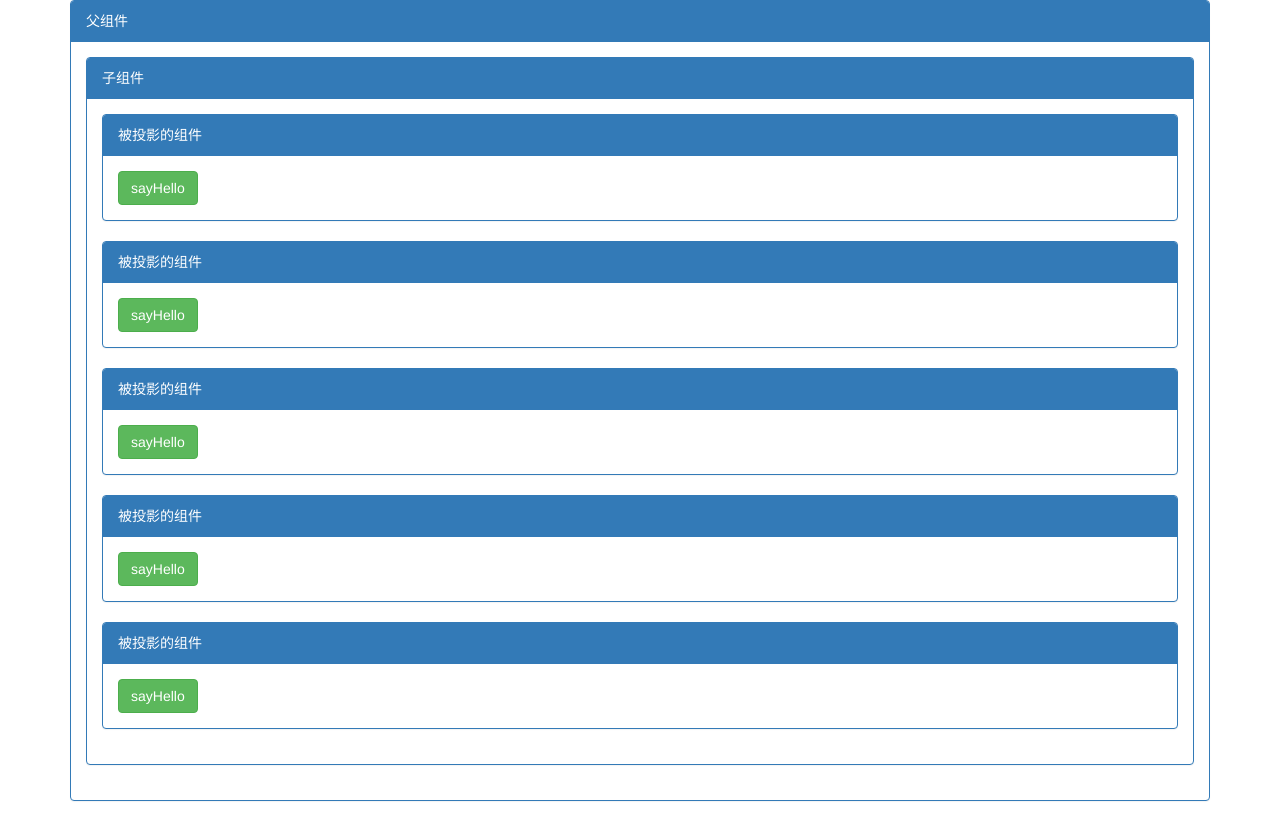
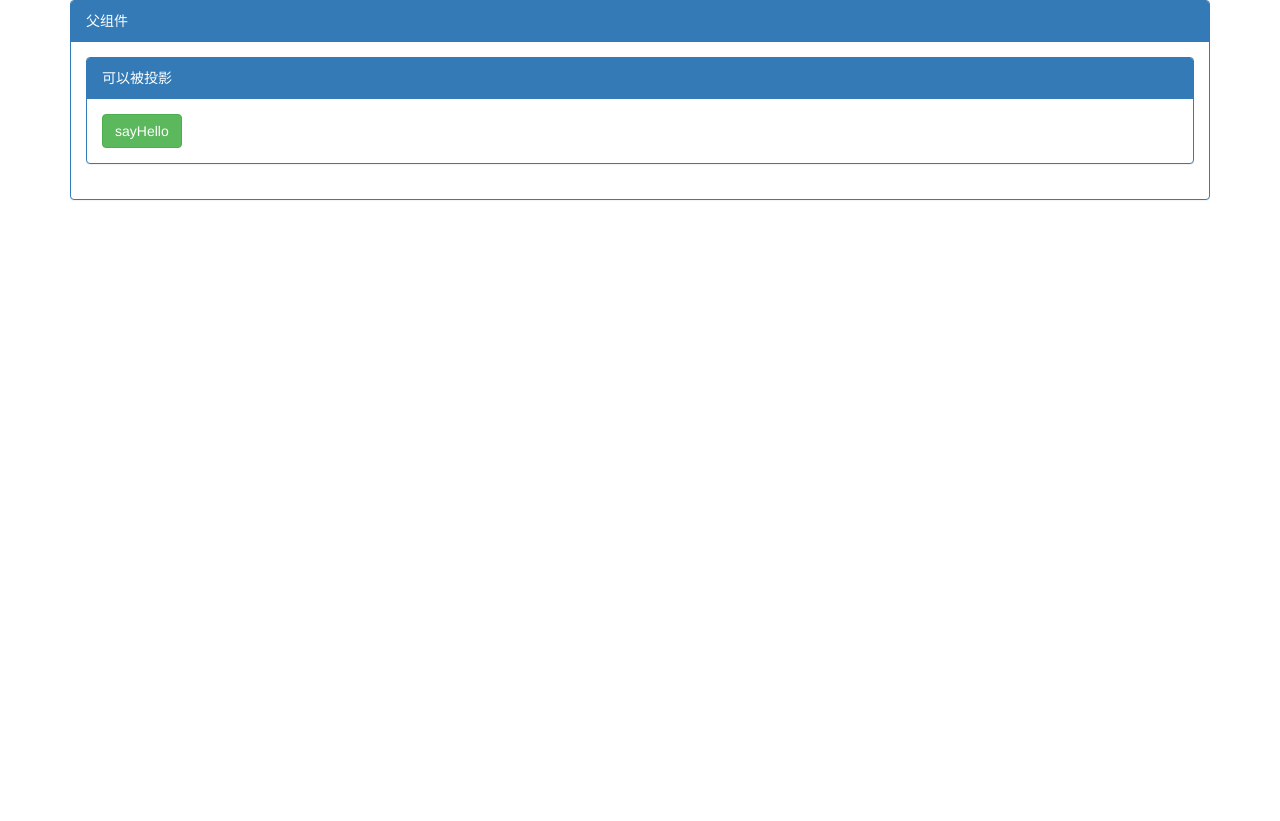
Before and after one commit to dravenxiaokai/myproj4ng, an Angular app: page / in a window 1280 px wide. After the commit the page ends 800 px from the top, so only its background shows below. Built offline with nearby package versions, Linux system fonts and the light colour scheme.

Commit message:
ViewChild

```diff
--- a/src/app/app.component.html
+++ b/src/app/app.component.html
@@ -1,3 +1,3 @@
 <div class="container">
-  <test-content-child></test-content-child>
+  <test-view-child></test-view-child>
 </div>
--- a/src/app/app.module.ts
+++ b/src/app/app.module.ts
@@ -14,6 +14,7 @@ import { ChildThreeComponent } from './test-ng-content/child-three/child-three.c
 import { TestContentChildComponent } from './test-content-child/test-content-child.component';
 import { ChildFourComponent } from './test-content-child/child-four/child-four.component';
 import { ChildFiveComponent } from './test-content-child/child-five/child-five.component';
+import { TestViewChildComponent } from './test-view-child/test-view-child.component';
 
 
 @NgModule({
@@ -29,7 +30,8 @@ import { ChildFiveComponent } from './test-content-child/child-five/child-five.c
     ChildThreeComponent,
     TestContentChildComponent,
     ChildFourComponent,
-    ChildFiveComponent
+    ChildFiveComponent,
+    TestViewChildComponent
   ],
   imports: [
     BrowserModule
--- a/src/app/test-content-child/child-five/child-five.component.html
+++ b/src/app/test-content-child/child-five/child-five.component.html
@@ -1,5 +1,5 @@
 <div class="panel panel-primary">
-    <div class="panel-heading">被投影的组件</div>
+    <div class="panel-heading">可以被投影</div>
     <div class="panel-body">
       <button class="btn btn-success" (click)="sayHello()" >sayHello</button>
     </div>
--- /dev/null
+++ b/src/app/test-view-child/test-view-child.component.html
@@ -0,0 +1,6 @@
+<div class="panel panel-primary">
+    <div class="panel-heading">父组件</div>
+    <div class="panel-body">
+      <child-five></child-five>
+    </div>
+  </div>
--- /dev/null
+++ b/src/app/test-view-child/test-view-child.component.ts
@@ -0,0 +1,27 @@
+import { Component, OnInit, ViewChild } from '@angular/core';
+import { ChildFiveComponent } from '../test-content-child/child-five/child-five.component';
+
+@Component({
+  selector: 'test-view-child',
+  templateUrl: './test-view-child.component.html',
+  styleUrls: ['./test-view-child.component.scss']
+})
+export class TestViewChildComponent implements OnInit {
+
+  @ViewChild(ChildFiveComponent) childFive: ChildFiveComponent;
+
+  constructor() { }
+
+  ngOnInit() {
+  }
+
+  ngAfterViewInit() {
+    console.log(this.childFive)
+    this.childFive.age = 20;
+    this.childFive.myevent.subscribe((data)=>{
+      console.log(data);
+    });
+
+  }
+
+}
```
Also changed, not shown: src/app/test-view-child/test-view-child.component.scss (added), 1 other file (tests, documents, lock files or other folders).
